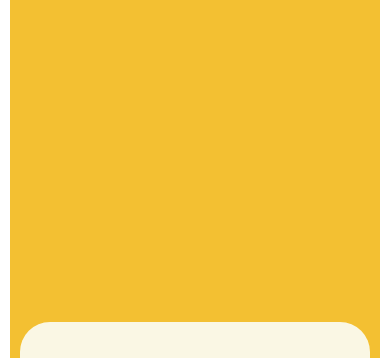
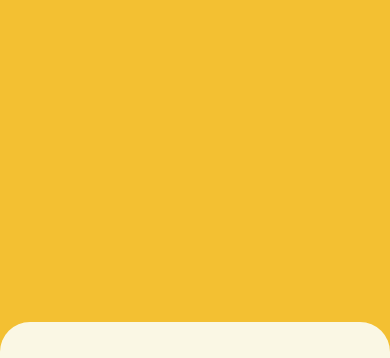
Before and after one commit to agibs317/voces, a plain HTML site: page index.html in a window 390 px wide. Shown: the top 358 px of the page. Drawn offline with nearby package versions, Linux system fonts and the light colour scheme.

Commit message:
no margin

```diff
--- a/styles.css
+++ b/styles.css
@@ -184,11 +184,6 @@ footer {
       font-size: 40px; /* Decrease font size for smaller screens */
     }
 
-    section, .text-bubble, .text-left, .text-right {
-      margin-left: 10px;
-      margin-right: 10px; /* Adjust margins for smaller screens */
-    }
-
     .text-bubble, .text-left, .text-right {
       padding: 40px; /* Decrease padding for smaller screens */
     }
```
